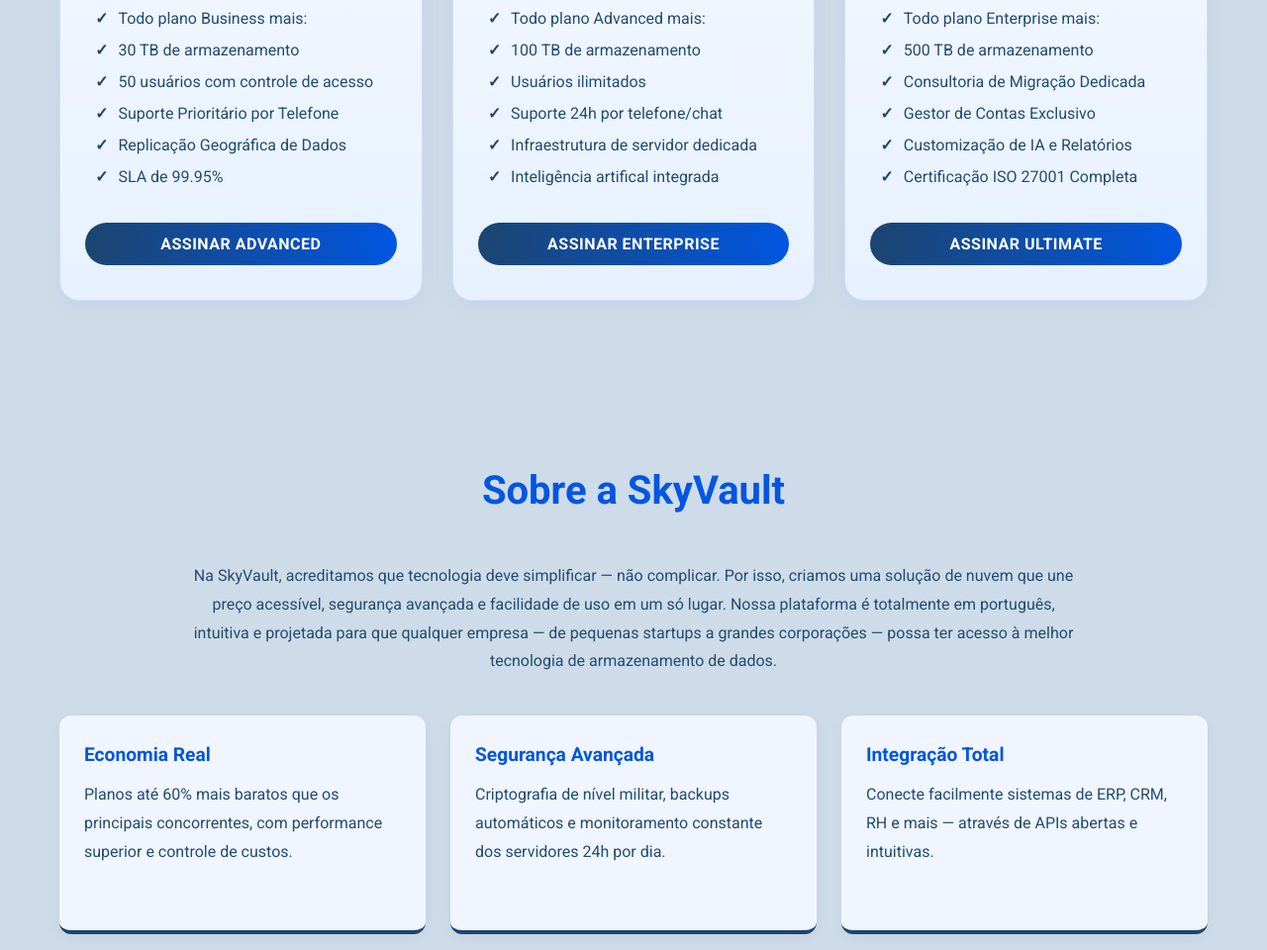
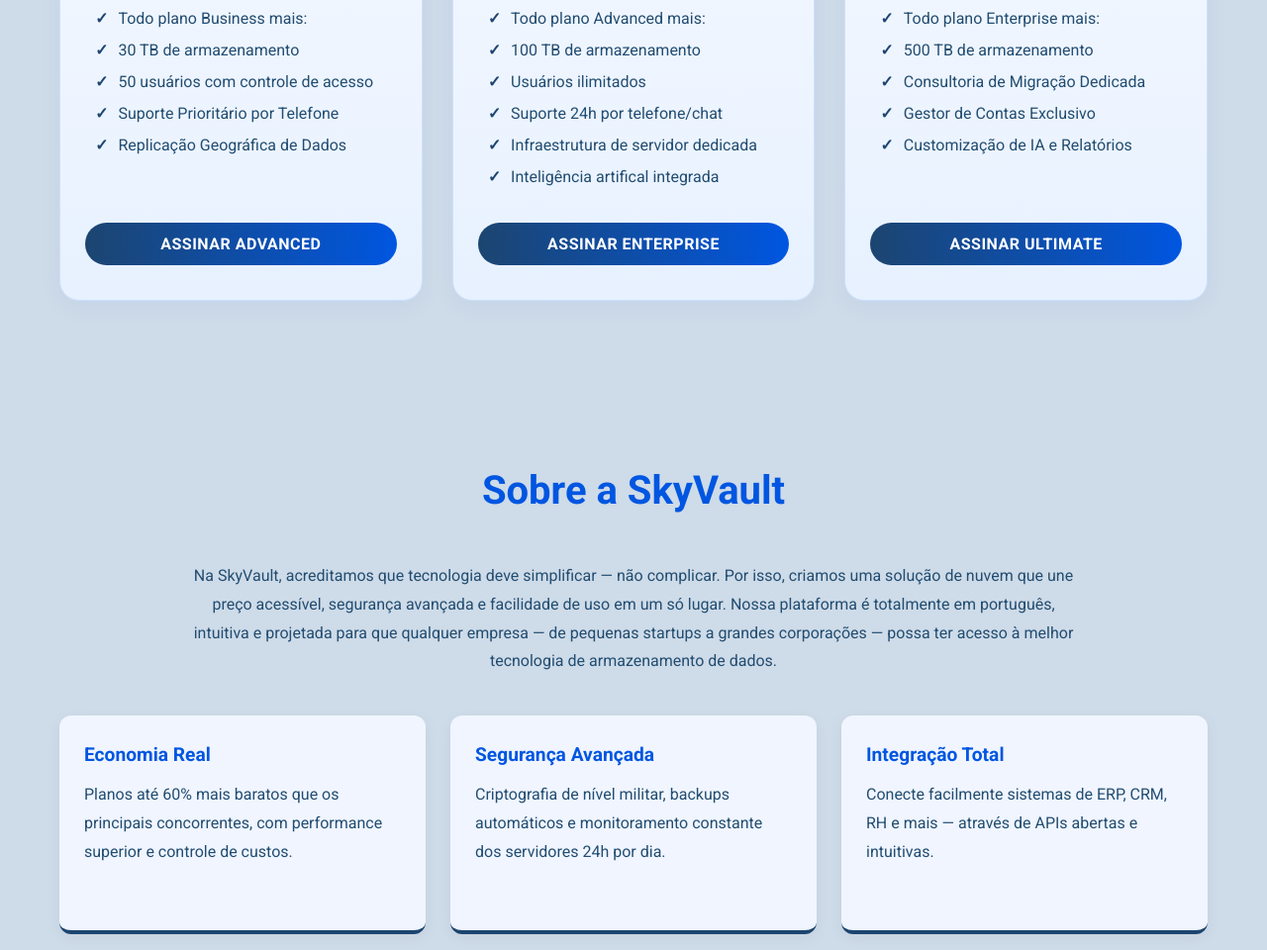
Before and after one commit to toksih/skyvault, a plain HTML site: page index.html in a window 1280 px wide. Shown: the part 1590-2550 px from the top of the page at 99% size. Drawn offline with Linux system fonts and the light colour scheme.

Commit message:
Atualizar o index.html

```diff
--- a/index.html
+++ b/index.html
@@ -517,7 +517,6 @@
                     <li>50 usuários com controle de acesso</li>
                     <li>Suporte Prioritário por Telefone</li>
                     <li>Replicação Geográfica de Dados</li>
-                    <li>SLA de 99.95%</li>
                 </ul>
                 <button data-target="#contato">Assinar Advanced</button>
             </div>
@@ -547,7 +546,6 @@
                     <li>Consultoria de Migração Dedicada</li>
                     <li>Gestor de Contas Exclusivo</li>
                     <li>Customização de IA e Relatórios</li>
-                    <li>Certificação ISO 27001 Completa</li>
                 </ul>
                 <button data-target="#contato">Assinar Ultimate</button>
             </div>
```
